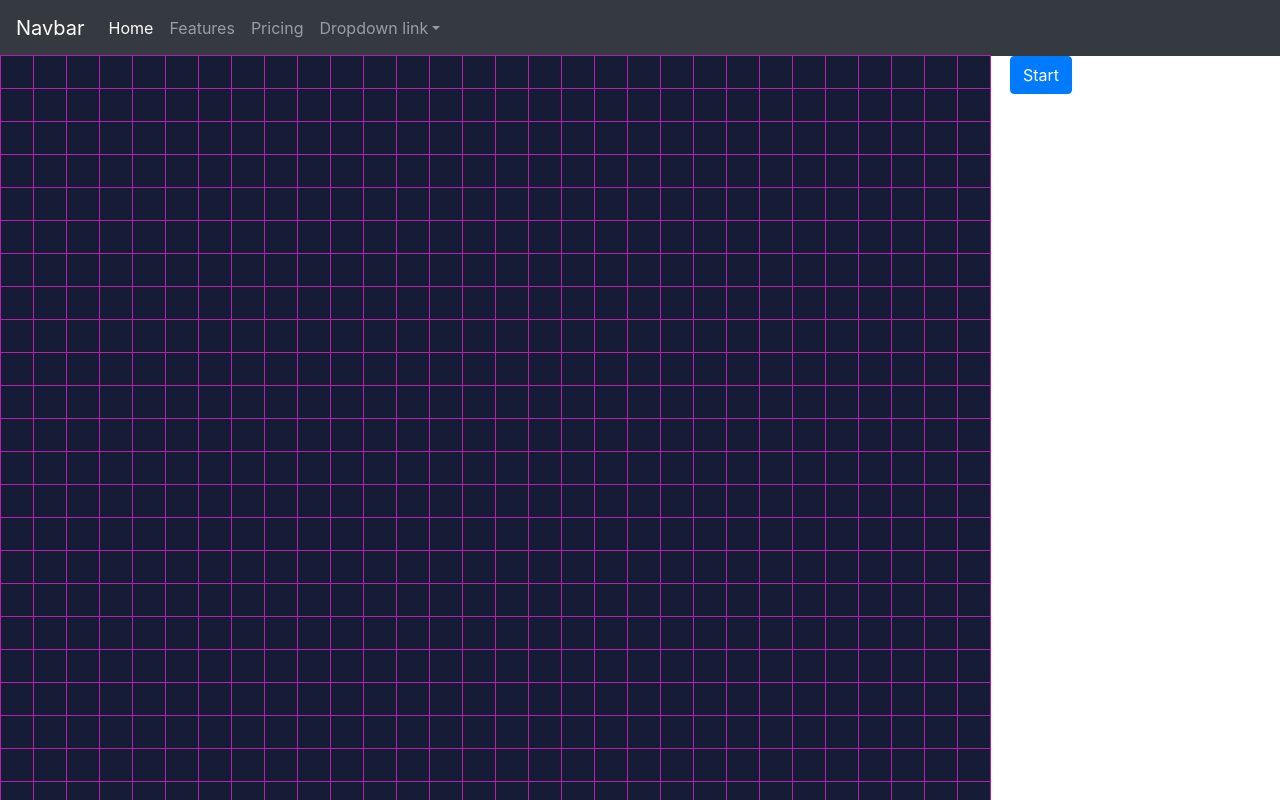
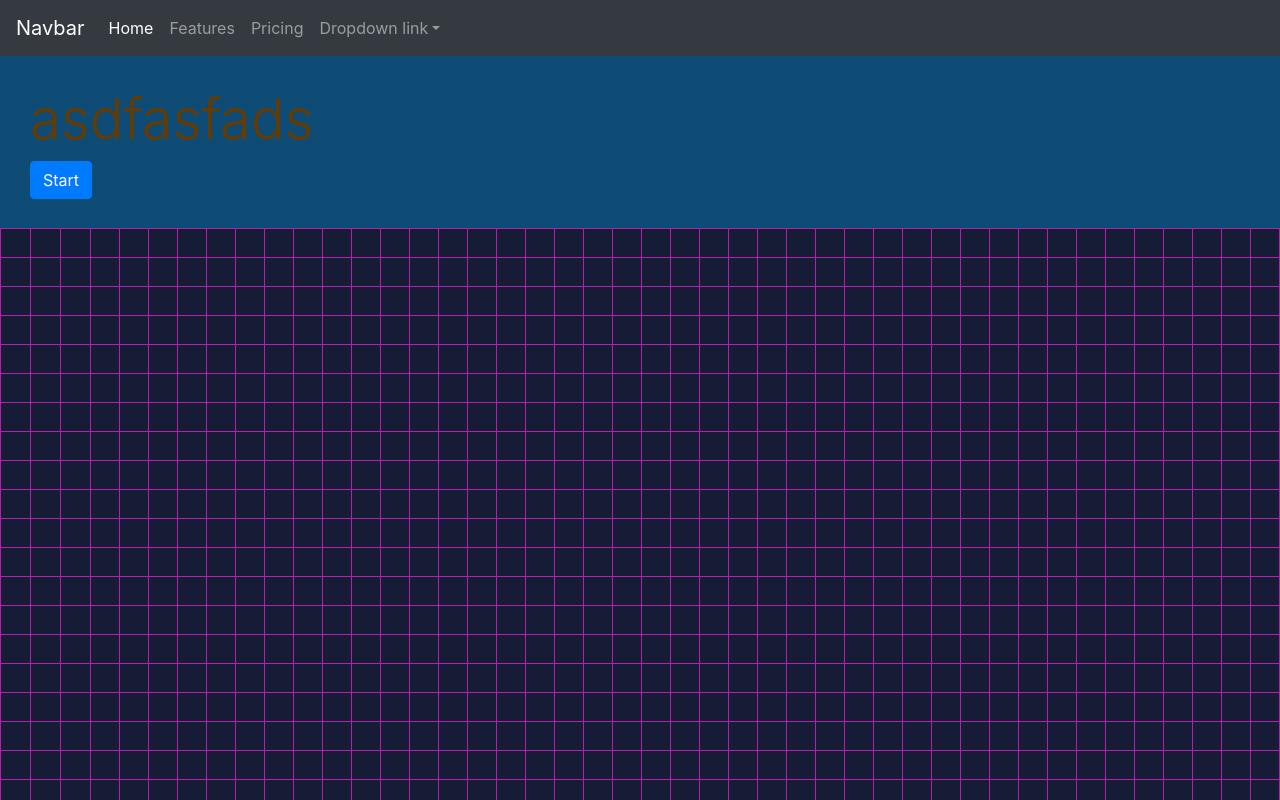
Before and after one commit to jaskirat-singh-grewal/graph_project, a React (Create React App) app: page / in a window 1280 px wide. Shown: the top 800 px of the page. Built offline with nearby package versions, Linux system fonts and the light colour scheme.

Commit message:
screen resize addjusted

```diff
--- a/public/index.html
+++ b/public/index.html
@@ -12,6 +12,6 @@
     <title>Graphical Grid App</title>
   </head>
   <body>
-    <div id="root">Hello this is graph project.</div>
+    <div id="root"></div>
   </body>
 </html>
--- a/src/components/Box.jsx
+++ b/src/components/Box.jsx
@@ -2,8 +2,17 @@ import React from "react";
 import "../style/Graph.css";
 
 const Box = (props) => {
+  let style;
+  if (props.offsetBool) {
+    style = {
+      width: props.boxSize + props.allBoxOffset + 1,
+    };
+  } else {
+    style = { width: props.boxSize + props.allBoxOffset };
+  }
   return (
     <button
+      style={style}
       className={props.className}
       onClick={props.onClick}
       onPointerEnter={props.onPointerEnter}
--- a/src/components/Graph.jsx
+++ b/src/components/Graph.jsx
@@ -5,12 +5,13 @@ import Grid from "./Grid";
 class Graph extends Component {
   constructor(props) {
     super(props);
-    const ROW = Math.floor(window.innerHeight / 33),
-      COL = 30;
+    const BOXSIZE = 30;
+    this.BOXSIZE = BOXSIZE;
+    let ROW = Math.floor(window.innerHeight / (BOXSIZE - 1)),
+      COL = Math.floor(window.innerWidth / (BOXSIZE - 1));
     let wallPointer = false;
     this.wallPointer = wallPointer;
-    this.ROW = ROW;
-    this.COL = COL;
+
     const totalBoxes = ROW * COL;
     let box = Array(ROW * COL).fill(null);
     this.state = {
@@ -24,11 +25,32 @@ class Graph extends Component {
         coveredBoxes: [],
         distance: 0,
       },
+      row: ROW,
+      col: COL,
+      sizeOffset: ROW % BOXSIZE,
     };
   }
+  componentDidMount() {
+    window.addEventListener("resize", this.resize.bind(this));
+    this.resize();
+  }
+
+  resize() {
+    let offset = window.innerWidth % (this.BOXSIZE - 1);
+    this.setState({
+      boxContent: this.state.boxContent,
+      row: Math.floor(window.innerHeight / (this.BOXSIZE - 1)),
+      col: Math.floor(window.innerWidth / (this.BOXSIZE - 1)),
+      sizeOffset: offset,
+    });
+  }
+
+  componentWillUnmount() {
+    window.removeEventListener("resize", this.resize.bind(this));
+  }
   getEdgeBoxes(id, visited, parent) {
-    const ROW = this.ROW,
-      COL = this.COL;
+    const ROW = this.state.row,
+      COL = this.state.col;
     const rowNum = Math.floor(id / COL);
     const colNum = id % COL;
     let arr = [];
@@ -53,7 +75,7 @@ class Graph extends Component {
       parent[id + 1] = id;
     }
     //To consider corner edges.
-    if (rowNum !== 0 && colNum !== 0 && !visited[id - COL - 1]) {
+    /*if (rowNum !== 0 && colNum !== 0 && !visited[id - COL - 1]) {
       arr.push(id - COL - 1);
       visited[id - COL - 1] = true;
       parent[id - COL - 1] = id;
@@ -72,7 +94,7 @@ class Graph extends Component {
       arr.push(id + COL - 1);
       visited[id + COL - 1] = true;
       parent[id + COL - 1] = id;
-    }
+    }*/
     return arr;
   }
   boxClick(i) {
@@ -91,8 +113,10 @@ class Graph extends Component {
           coveredBoxes: [],
           distance: distance,
         },
+        row: this.state.row,
+        col: this.state.col,
+        sizeOffset: this.state.sizeOffset,
       });
-      console.log("From BoxClick startBoxIndex = ", this.state);
     } else if (startBoxIndex !== null && endBoxIndex === null) {
       if (startBoxIndex === i) {
         return;
@@ -108,11 +132,12 @@ class Graph extends Component {
             coveredBoxes: [],
             distance: distance,
           },
+          row: this.state.row,
+          col: this.state.col,
+          sizeOffset: this.state.sizeOffset,
         });
-        console.log("From boxClick endBoxIndex = ", this.state);
       }
     }
-    console.log("From boxClick endline = ", this.state);
     return;
   }
   wallPointerDown(i) {
@@ -142,6 +167,9 @@ class Graph extends Component {
           coveredBoxes: coveredBoxes,
           distance: distance,
         },
+        row: this.state.row,
+        col: this.state.col,
+        sizeOffset: this.state.sizeOffset,
       });
     }
   }
@@ -173,6 +201,9 @@ class Graph extends Component {
           coveredBoxes: coveredBoxes,
           distance: distance,
         },
+        row: this.state.row,
+        col: this.state.col,
+        sizeOffset: this.state.sizeOffset,
       });
     }
   }
@@ -190,7 +221,7 @@ class Graph extends Component {
       coveredBoxes = [],
       distance = 0,
       resultFlag = true;
-    let totalBoxes = this.ROW * this.COL;
+    let totalBoxes = this.state.row * this.state.col;
     let visited = Array(totalBoxes).fill(false);
     for (let i = 0; i < wallBoxes.length; i++) {
       visited[wallBoxes[i]] = true;
@@ -226,6 +257,9 @@ class Graph extends Component {
           coveredBoxes: coveredBoxes,
           distance: distance,
         },
+        row: this.state.row,
+        col: this.state.col,
+        sizeOffset: this.state.sizeOffset,
       });
     }
     if (resultFlag) {
@@ -235,7 +269,6 @@ class Graph extends Component {
       do {
         resultBoxes.push(currentResultBox);
         await new Promise((resolve) => setTimeout(resolve, 20));
-        console.log("currentRBox: ", currentResultBox);
         this.setState({
           boxContent: {
             box: box,
@@ -247,6 +280,9 @@ class Graph extends Component {
             transitionBoxes: [],
             distance: distance,
           },
+          row: this.state.row,
+          col: this.state.col,
+          sizeOffset: this.state.sizeOffset,
         });
         currentResultBox = parent[currentResultBox];
         loopLength--;
@@ -259,10 +295,30 @@ class Graph extends Component {
 
     return (
       <div className="graph">
+        <div
+          class="jumbotron jumbotron-fluid"
+          style={{
+            "background-color": "#0f4c75",
+            padding: "30px",
+            margin: "0px 0px",
+          }}
+        >
+          <div className="graph-info">
+            <h1 class="display-4">asdfasfads </h1>
+            <button
+              class="btn btn-primary btn-md"
+              onClick={() => this.buttonStart()}
+            >
+              Start
+            </button>
+          </div>
+        </div>
         <div className="graph-grid">
           <Grid
-            rows={this.ROW}
-            cols={this.COL}
+            rows={this.state.row}
+            cols={this.state.col}
+            boxSize={this.BOXSIZE}
+            sizeOffset={this.state.sizeOffset}
             boxContent={boxContent}
             onClick={(i) => this.boxClick(i)}
             onPointerDown={(i) => this.wallPointerDown(i)}
@@ -270,14 +326,6 @@ class Graph extends Component {
             onPointerUp={(i) => this.wallPointerUp(i)}
           />
         </div>
-        <div className="graph-info">
-          <button
-            class="btn btn-primary btn-md"
-            onClick={() => this.buttonStart()}
-          >
-            Start
-          </button>
-        </div>
       </div>
     );
   }
--- a/src/components/Grid.jsx
+++ b/src/components/Grid.jsx
@@ -2,8 +2,11 @@ import React, { Component } from "react";
 import Box from "./Box";
 
 class Grid extends Component {
-  renderBox(i) {
-    let className;
+  renderBox(i, coli) {
+    // sizeOffset using pigeon hole principle
+    let className,
+      allBoxOffset = Math.floor(this.props.sizeOffset / this.props.cols),
+      offsetBool = coli < (this.props.sizeOffset % this.props.cols) - 1;
     let { boxContent } = this.props;
     if (boxContent.startBoxIndex === i) {
       className = "startBox";
@@ -24,6 +27,9 @@ class Grid extends Component {
       <Box
         key={i}
         id={i}
+        boxSize={this.props.boxSize}
+        allBoxOffset={allBoxOffset}
+        offsetBool={offsetBool}
         className={className}
         value={this.props.boxContent.box[i]}
         onClick={() => this.props.onClick(i)}
@@ -35,16 +41,15 @@ class Grid extends Component {
   }
 
   render() {
-    const ROW = this.props.rows,
+    let ROW = this.props.rows,
       COL = this.props.cols;
-    const arrRow = Array(ROW).fill(null),
+    let arrRow = Array(ROW).fill(null),
       arrCol = Array(COL).fill(null);
-    console.log("boxContent from Grid: ", this.props.boxContent);
-    const boxRows = arrRow.map((box, indexRow) => {
+    let boxRows = arrRow.map((box, indexRow) => {
       return (
         <div className="grid-row" id={indexRow} key={indexRow}>
           {arrCol.map((box, indexCol) => {
-            return this.renderBox(indexRow * COL + indexCol);
+            return this.renderBox(indexRow * COL + indexCol, indexCol);
           })}
         </div>
       );
--- a/src/style/Graph.css
+++ b/src/style/Graph.css
@@ -1,11 +1,10 @@
 body {
   font: 14px "Century Gothic", Futura, sans-serif;
-  margin: 20px;
+  margin: 0;
 }
 
-ol,
-ul {
-  padding-left: 30px;
+.jumbotron {
+  color: rgb(102, 59, 2);
 }
 
 .grid-row:after {
@@ -13,9 +12,7 @@ ul {
   content: "";
   display: table;
 }
-
-.status {
-  margin-bottom: 10px;
+.jumbo {
 }
 
 .box {
@@ -24,13 +21,13 @@ ul {
   float: left;
   font-size: 24px;
   font-weight: bold;
-  line-height: 34px;
-  height: 34px;
+  line-height: 30px;
+  height: 30px;
   margin-right: -1px;
   margin-top: -1px;
   padding: 0;
   text-align: center;
-  width: 34px;
+  width: 30px;
   position: relative;
 }
 .startBox {
@@ -39,13 +36,13 @@ ul {
   float: left;
   font-size: 24px;
   font-weight: bold;
-  line-height: 34px;
-  height: 34px;
+  line-height: 30px;
+  height: 30px;
   margin-right: -1px;
   margin-top: -1px;
   padding: 0;
   text-align: center;
-  width: 34px;
+  width: 30px;
 }
 .endBox {
   background: rgb(0, 0, 0);
@@ -53,13 +50,13 @@ ul {
   float: left;
   font-size: 24px;
   font-weight: bold;
-  line-height: 34px;
-  height: 34px;
+  line-height: 30px;
+  height: 30px;
   margin-right: -1px;
   margin-top: -1px;
   padding: 0;
   text-align: center;
-  width: 34px;
+  width: 30px;
 }
 .transitionBox {
   background: rgb(241, 7, 7);
@@ -67,13 +64,13 @@ ul {
   float: left;
   font-size: 24px;
   font-weight: bold;
-  line-height: 34px;
-  height: 34px;
+  line-height: 30px;
+  height: 30px;
   margin-right: -1px;
   margin-top: -1px;
   padding: 0;
   text-align: center;
-  width: 34px;
+  width: 30px;
 }
 .coveredBox {
   background: rgb(62, 211, 211);
@@ -81,13 +78,13 @@ ul {
   float: left;
   font-size: 24px;
   font-weight: bold;
-  line-height: 34px;
-  height: 34px;
+  line-height: 30px;
+  height: 30px;
   margin-right: -1px;
   margin-top: -1px;
   padding: 0;
   text-align: center;
-  width: 34px;
+  width: 30px;
   transition: background 0.5s ease;
 }
 .resultBox {
@@ -96,13 +93,13 @@ ul {
   float: left;
   font-size: 24px;
   font-weight: bold;
-  line-height: 34px;
-  height: 34px;
+  line-height: 30px;
+  height: 30px;
   margin-right: -1px;
   margin-top: -1px;
   padding: 0;
   text-align: center;
-  width: 34px;
+  width: 30px;
   transition: background 0.5s ease;
 }
 .wallBox {
@@ -111,13 +108,13 @@ ul {
   float: left;
   font-size: 24px;
   font-weight: bold;
-  line-height: 34px;
-  height: 34px;
+  line-height: 30px;
+  height: 30px;
   margin-right: -1px;
   margin-top: -1px;
   padding: 0;
   text-align: center;
-  width: 34px;
+  width: 30px;
 }
 
 .box:focus {
@@ -130,9 +127,9 @@ ul {
 
 .graph {
   display: flex;
-  flex-direction: row;
+  flex-direction: column;
 }
 
 .graph-info {
-  margin-left: 20px;
+  margin-left: 0px;
 }
```
